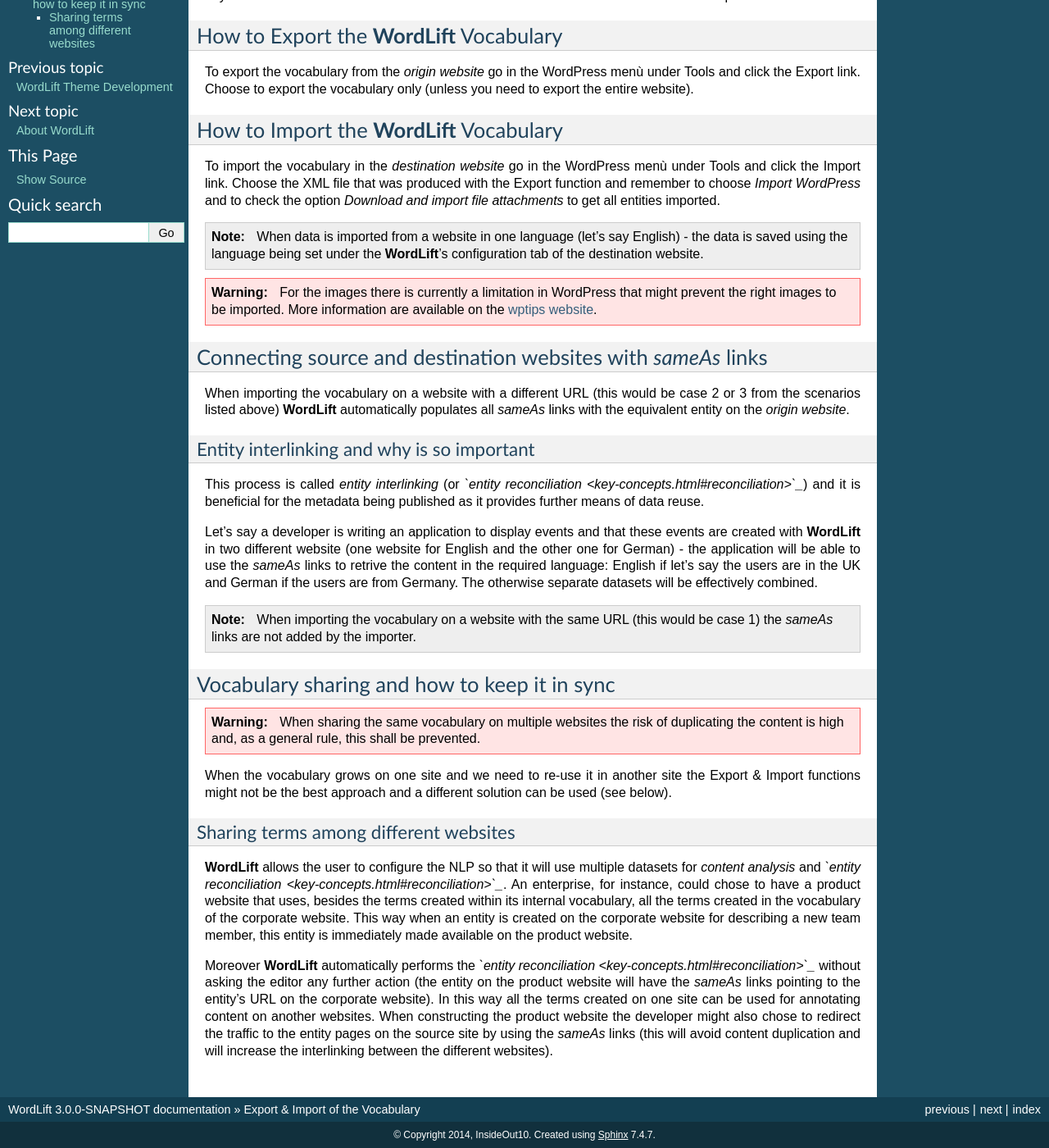
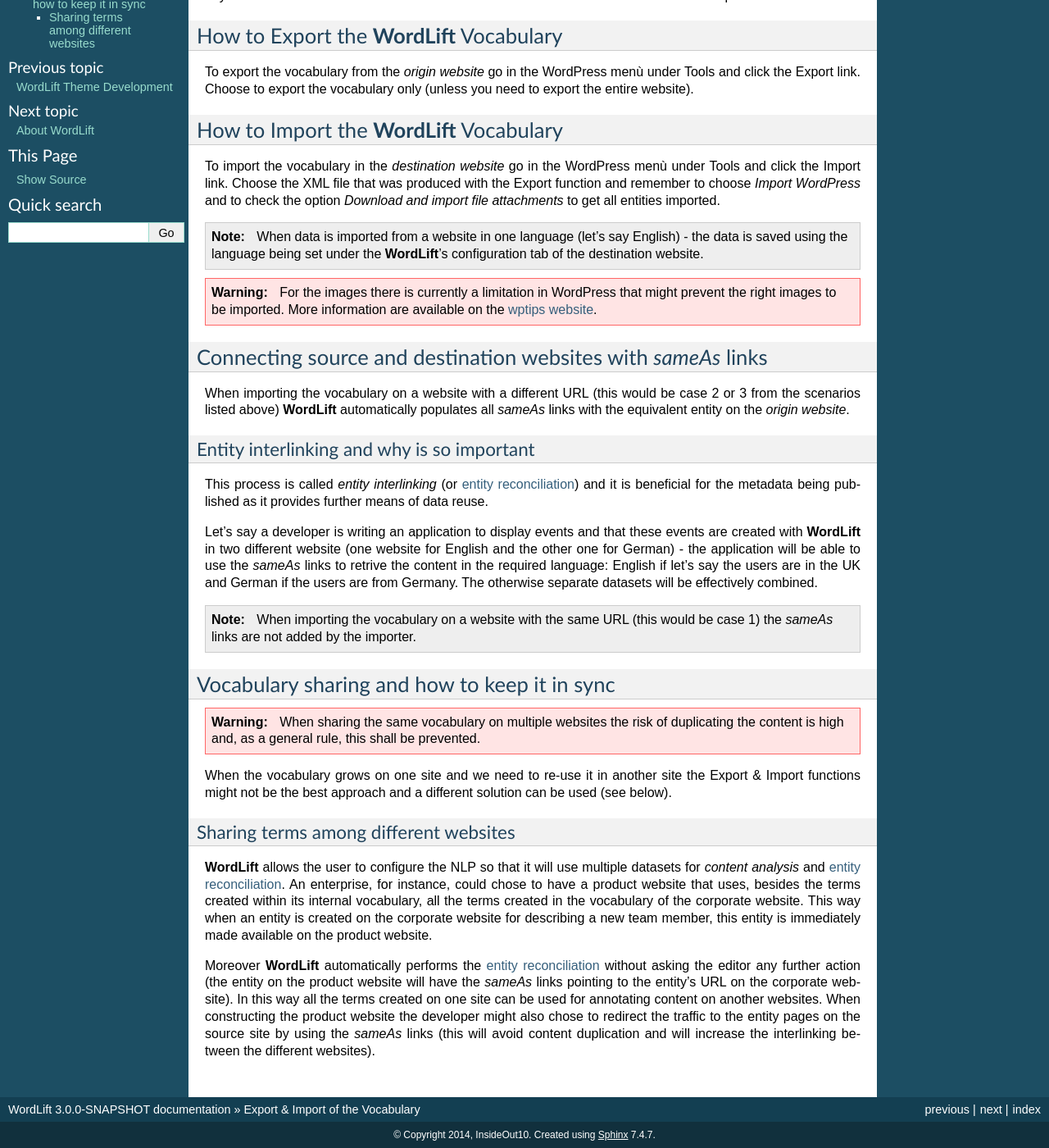
Before and after one commit to insideout10/wordlift-docs, a Sphinx documentation site: the page built from docs/import-export-vocabulary.rst, in a window 1280 px wide and 1400 px high, scrolled down 285 px. Shown: the whole window at 82% size. Built offline with Sphinx 7.4.7, drawn with Linux system fonts in a browser that asks for light colours.

Commit message:
updating Entity Interlinking paragraph on import-export-vocabulary

```diff
--- a/docs/import-export-vocabulary.rst
+++ b/docs/import-export-vocabulary.rst
@@ -35,7 +35,7 @@
 Entity interlinking and why is so important
 --------------
 
-This process is called *entity interlinking* (or *`entity reconciliation <key-concepts.html#reconciliation>`_*) and it is beneficial for the metadata being published as it provides further means of data reuse.
+This process is called *entity interlinking* (or `entity reconciliation <key-concepts.html#reconciliation>`_) and it is beneficial for the metadata being published as it provides further means of data reuse.
 
 Let’s say a developer is writing an application to display events and that these events are created with **WordLift** in two different website (one website for English and the other one for German) - the application will be able to use the *sameAs* links to retrive the content in the required language: English if let’s say the users are in the UK and German if the users are from Germany. The otherwise separate datasets will be effectively combined.
 
@@ -55,6 +55,6 @@
 Sharing terms among different websites
 --------------
 
-**WordLift** allows the user to configure the NLP so that it will use multiple datasets for *content analysis* and *`entity reconciliation <key-concepts.html#reconciliation>`_*. An enterprise, for instance, could chose to have a product website that uses, besides the terms created within its internal vocabulary, all the terms created in the vocabulary of the corporate website. This way when an entity is created on the corporate website for describing a new team member, this entity is immediately made available on the product website.
+**WordLift** allows the user to configure the NLP so that it will use multiple datasets for *content analysis* and `entity reconciliation <key-concepts.html#reconciliation>`_. An enterprise, for instance, could chose to have a product website that uses, besides the terms created within its internal vocabulary, all the terms created in the vocabulary of the corporate website. This way when an entity is created on the corporate website for describing a new team member, this entity is immediately made available on the product website.
 
-Moreover **WordLift** automatically performs the *`entity reconciliation <key-concepts.html#reconciliation>`_* without asking the editor any further action (the entity on the product website will have the *sameAs* links pointing to the entity’s URL on the corporate website). In this way all the terms created on one site can be used for annotating content on another websites. When constructing the product website the developer might also chose to redirect the traffic to the entity pages on the source site by using the *sameAs* links (this will avoid content duplication and will increase the interlinking between the different websites).
+Moreover **WordLift** automatically performs the `entity reconciliation <key-concepts.html#reconciliation>`_ without asking the editor any further action (the entity on the product website will have the *sameAs* links pointing to the entity’s URL on the corporate website). In this way all the terms created on one site can be used for annotating content on another websites. When constructing the product website the developer might also chose to redirect the traffic to the entity pages on the source site by using the *sameAs* links (this will avoid content duplication and will increase the interlinking between the different websites).
```
